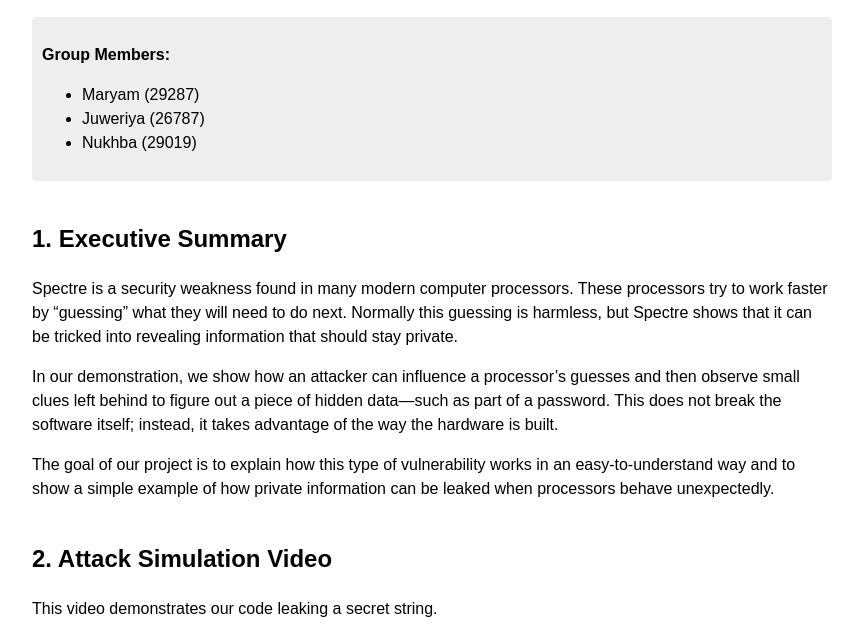
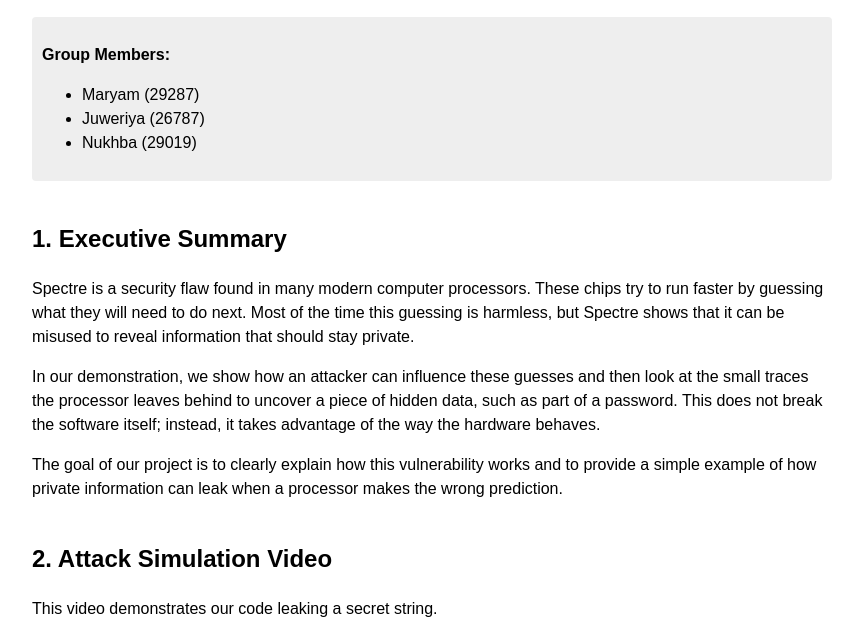
Before and after one commit to juweriya1/spectre-attack-simulation, a plain HTML site: page index.html in a window 1280 px wide. Shown: the part 105-743 px from the top of the page, without its empty margins (208-1071 px from the left). Drawn offline with Linux system fonts and the light colour scheme.

Commit message:
Update index.html

```diff
--- a/index.html
+++ b/index.html
@@ -61,24 +61,23 @@
         <!-- 1. NON-TECHNICAL SUMMARY -->
         <h2>1. Executive Summary</h2>
         <p>
-            Spectre is a security weakness found in many modern computer
-            processors. These processors try to work faster by “guessing” what
-            they will need to do next. Normally this guessing is harmless, but
-            Spectre shows that it can be tricked into revealing information that
-            should stay private.
+            Spectre is a security flaw found in many modern computer processors.
+            These chips try to run faster by guessing what they will need to do
+            next. Most of the time this guessing is harmless, but Spectre shows
+            that it can be misused to reveal information that should stay
+            private.
         </p>
         <p>
-            In our demonstration, we show how an attacker can influence a
-            processor’s guesses and then observe small clues left behind to
-            figure out a piece of hidden data—such as part of a password. This
-            does not break the software itself; instead, it takes advantage of
-            the way the hardware is built.
+            In our demonstration, we show how an attacker can influence these
+            guesses and then look at the small traces the processor leaves
+            behind to uncover a piece of hidden data, such as part of a
+            password. This does not break the software itself; instead, it takes
+            advantage of the way the hardware behaves.
         </p>
         <p>
-            The goal of our project is to explain how this type of vulnerability
-            works in an easy-to-understand way and to show a simple example of
-            how private information can be leaked when processors behave
-            unexpectedly.
+            The goal of our project is to clearly explain how this vulnerability
+            works and to provide a simple example of how private information can
+            leak when a processor makes the wrong prediction.
         </p>
 
         <!-- 2. VIDEO -->
```
